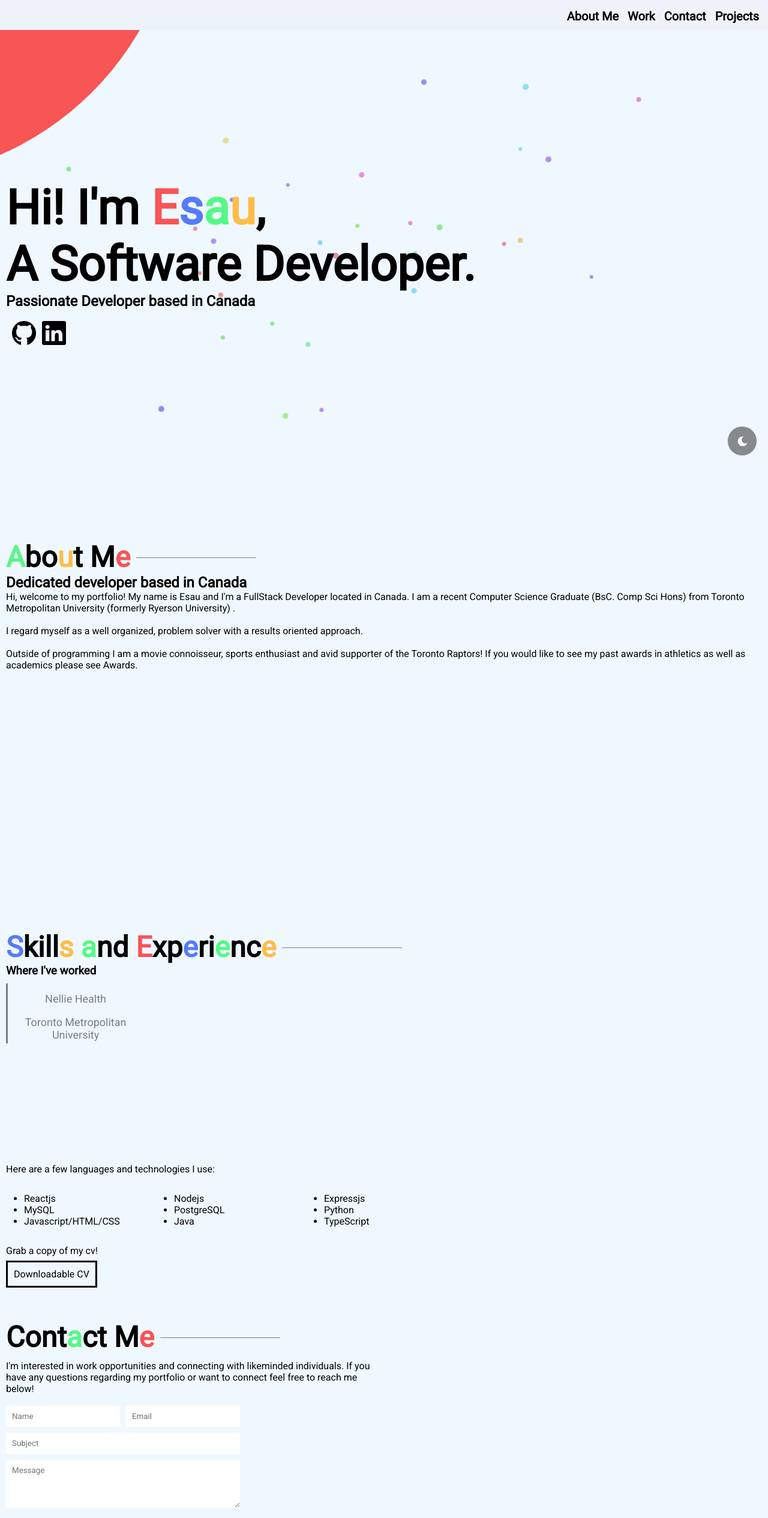
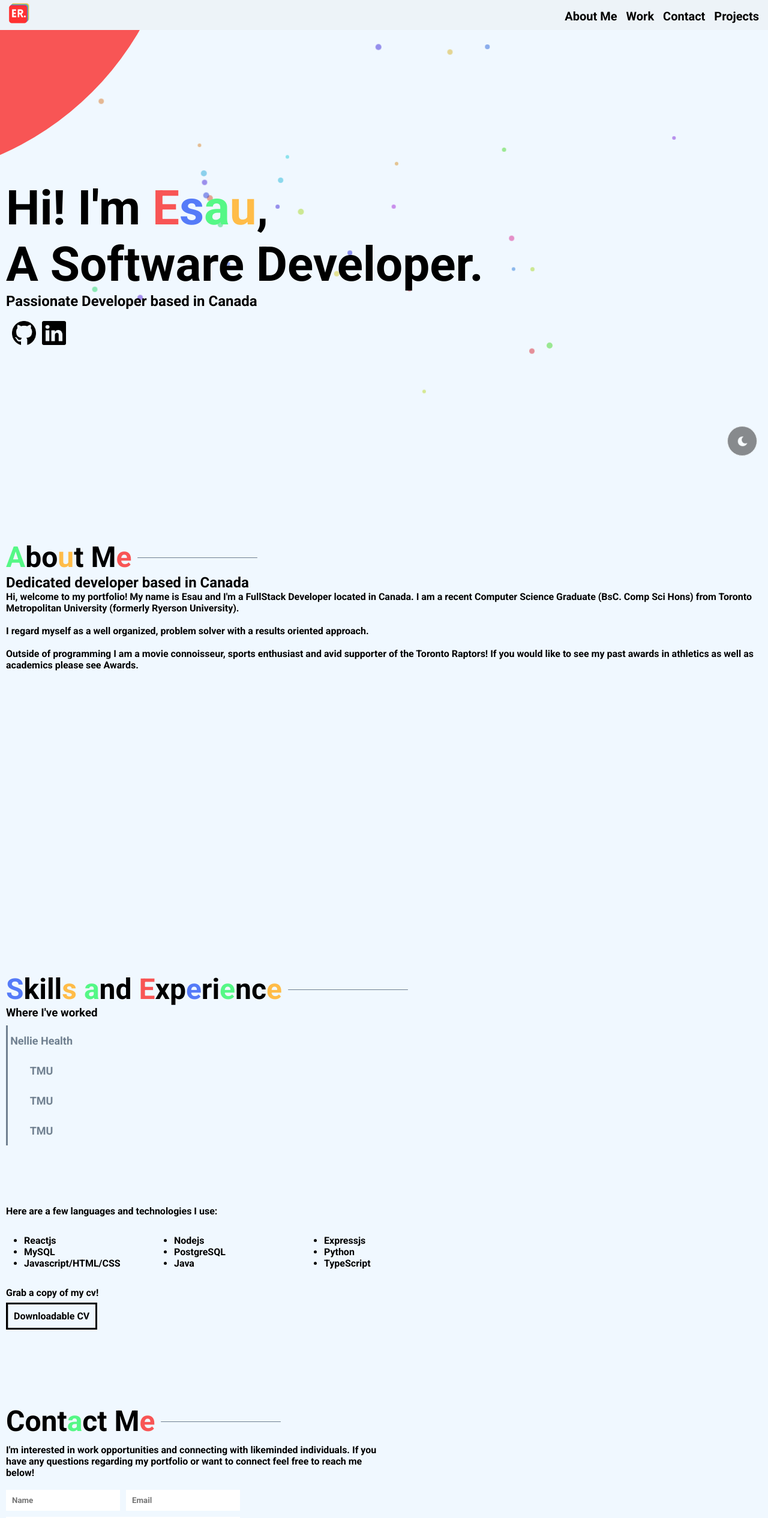
Before and after one commit to codehoover/personal_webpage, a Next.js app: page / in a window 1280 px wide. Shown: the top 2530 px of the page at 60% size. Built offline with nearby package versions, Linux system fonts and the light colour scheme.

Commit message:
fixing styling cross platform

```diff
--- /dev/null
+++ b/src/Work_description/Tmu2.jsx
@@ -0,0 +1,20 @@
+import React from 'react'
+
+const  Tmu2= () => {
+  return (
+
+    <div className="testing_div">
+        <h2>Administrative Technology Assistant @ Toronto Metropolitan University</h2>
+        <h4>April 2018 - Nov 2022</h4>
+        <ul>
+            <li> Developed research studies primarily focused on data retrieval for PhD, Masters and Thesis Psychology students in HTML, CSS, JavaScript and Python</li>
+            <li> Extracted specific data from CSV datasets using the Pandas library in Python</li>
+            <li> Added dynamic sizing as well as date and time functionality to the appointment scheduler component</li>
+            <li> Maintained individual lab websites for the Faculty of Psychology</li>
+            <li> Addressed any hardware or software issues for the Department of Psychology</li>
+        </ul>
+    </div>
+  )
+}
+
+export default Tmu2
--- /dev/null
+++ b/src/Work_description/Tmu3.jsx
@@ -0,0 +1,17 @@
+import React from 'react'
+
+const Tmu3 = () => {
+  return (
+    <div className="testing_div">
+        <h2>Frontend Web Developer @ Toronto Metropolitan University</h2>
+        <h4>May 2020 - Aug 2020</h4>
+        <ul>
+            <li> Handled updating, editing and creating pages on the Ryerson Psychology webpage using AEM</li>
+            <li> Used Wordpress to update (add pages, edit existing pages, change/edit themes, and add custom HTML) lab websites and create new lab websites</li>
+            <li> Programmed multiple research studies focussed on data retrieval in HTML, CSS, and Javascript. Studies were deployed either through URL or Pavlovia.</li>
+         </ul>
+    </div>
+  )
+}
+
+export default Tmu3
--- a/src/pages/index.js
+++ b/src/pages/index.js
@@ -13,8 +13,8 @@ export default function Home() {
         <title>Esau Rahim | Software Developer</title>
         <meta name="description" content="Passionate Developer based in Canada" />
         <meta name="viewport" content="width=device-width, initial-scale=1" />
-        <link rel="icon" href="/RedER.png" />
-        <link href="https://fonts.googleapis.com/css2?family=Roboto&display=swap" rel="stylesheet"/>
+        <link rel="icon" href="/ER_logo.png" />
+        <link href='http://fonts.googleapis.com/css?family=Roboto:400,700' rel='stylesheet' type='text/css'></link>
       </Head>
       <main >
         <Main/>
--- a/src/pages/main.js
+++ b/src/pages/main.js
@@ -3,19 +3,39 @@ import { useEffect, useState } from "react";
 import {useForm, ValidationError } from '@formspree/react';
 import Nellie from "../Work_description/Nellie";
 import Tmu from "../Work_description/Tmu"
+import Tmu2 from "../Work_description/Tmu2";
+import Tmu3 from "../Work_description/Tmu3";
 
 export default function Main() {
 
     const[nellieState, setNellie] = useState(false);
     const[tmuState,setTmu] = useState(false);
+    const[tmu2State,setTmu2] = useState(false);
+    const[tmu3State,setTmu3] = useState(false);
 
     const handleNellie = () =>{
         setNellie(true);
         setTmu(false);
+        setTmu2(false);
+        setTmu3(false);
     }
     const handleTMU = () =>{
         setNellie(false);
         setTmu(true);
+        setTmu2(false);
+        setTmu3(false);
+    }
+    const handleTMU2 = () =>{
+        setNellie(false);
+        setTmu(false);
+        setTmu2(true);
+        setTmu3(false);
+    }
+    const handleTMU3 = () =>{
+        setNellie(false);
+        setTmu(false);
+        setTmu2(false);
+        setTmu3(true);
     }
 
     const [clicked, setClicked] = useState(false);
@@ -110,10 +130,17 @@ export default function Main() {
         <div className={clicked ? "dark-mode" : "body"}>
 
             <div className={"headbar" + hState} >
-                    <a href="#aboutme" className="nav" >About Me</a>
-                    <a href="#resume" className="nav">Work</a>
-                    <a href="#contactme" className="nav">Contact</a>
-                    <a href="#projects" className="nav">Projects</a>
+                <div className="navlogo">
+                <a href="#" className="homenav"><Image src="/ER_logo.png" width={100} height={100} alt="Esau Rahim home menu"/></a>
+                </div>
+
+                <div className="navmenu">
+                <a href="#aboutme" className="nav" >About Me</a>
+                <a href="#resume" className="nav">Work</a>
+                <a href="#contactme" className="nav">Contact</a>
+                <a href="#projects" className="nav">Projects</a>
+                </div>
+
             </div>
 
             <span className={clicked ? "circle2":"circle"}>
@@ -174,7 +201,7 @@ export default function Main() {
                     </div>
 
                     <div className="logo">
-                        <Image src={clicked ? "/BlueER.png" : "/RedER.png"} width={500} height={500} alt="Esau logo"/>
+                        <Image src={clicked ? "/BlueER.png" : "/ER_logo.png"} width={600} height={600} alt="Esau logo" priority={true}/>
                     </div>
 
                 </div>
@@ -198,7 +225,7 @@ export default function Main() {
                     <div className="aboutme_body">
                         <h2>Dedicated developer based in Canada</h2>
                         <p>
-                            Hi, welcome to my portfolio! My name is Esau and I'm a FullStack Developer located in Canada. I am a recent Computer Science Graduate (BsC. Comp Sci Hons) from Toronto Metropolitan University (formerly Ryerson University) .<br/><br/>
+                            Hi, welcome to my portfolio! My name is Esau and I'm a FullStack Developer located in Canada. I am a recent Computer Science Graduate (BsC. Comp Sci Hons) from Toronto Metropolitan University (formerly Ryerson University).<br/><br/>
 
                             I regard myself as a well organized, problem solver with a results oriented approach.<br/><br/>
 
@@ -216,12 +243,15 @@ export default function Main() {
                     <h3>Where I've worked</h3>
                     <div className="timeline">
                         <div className="panel">
-                            <button className="tab-0" onClick={handleNellie}>Nellie Health</button>
-                            <button className="tab-1"onClick={handleTMU}>Toronto Metropolitan University</button>
-
+                            <button className="tab-1" onClick={handleNellie}>Nellie Health</button>
+                            <button className="tab-1" onClick={handleTMU}>TMU</button>
+                            <button className="tab-1" onClick={handleTMU2}>TMU</button>
+                            <button className="tab-1" onClick={handleTMU3}>TMU</button>
                         </div>
                         {nellieState && <Nellie/>}
                         {tmuState && <Tmu/>}
+                        {tmu2State && <Tmu2/> }
+                        {tmu3State && <Tmu3/>}
 
 
                     </div>
--- a/src/styles/globals.css
+++ b/src/styles/globals.css
@@ -3,6 +3,7 @@
 :root {
   --max-width: 1100px;
   --border-radius: 12px;
+  --font-sans: Roboto, sans-serif;
   --font-mono: Roboto, sans-serif, !important;
 
 
@@ -37,38 +38,7 @@
   --card-border-rgb: 131, 134, 135;
 }
 
-@media (prefers-color-scheme: dark) {
-  :root {
-    --foreground-rgb: 255, 255, 255;
-    --background-start-rgb: 0, 0, 0;
-    --background-end-rgb: 0, 0, 0;
 
-    --primary-glow: radial-gradient(rgba(1, 65, 255, 0.4), rgba(1, 65, 255, 0));
-    --secondary-glow: linear-gradient(
-      to bottom right,
-      rgba(1, 65, 255, 0),
-      rgba(1, 65, 255, 0),
-      rgba(1, 65, 255, 0.3)
-    );
-
-    --tile-start-rgb: 2, 13, 46;
-    --tile-end-rgb: 2, 5, 19;
-    --tile-border: conic-gradient(
-      #ffffff80,
-      #ffffff40,
-      #ffffff30,
-      #ffffff20,
-      #ffffff10,
-      #ffffff10,
-      #ffffff80
-    );
-
-    --callout-rgb: 20, 20, 20;
-    --callout-border-rgb: 108, 108, 108;
-    --card-rgb: 100, 100, 100;
-    --card-border-rgb: 200, 200, 200;
-  }
-}
 
 * {
   box-sizing: border-box;
@@ -82,23 +52,9 @@ body {
 
 }
 
-body {
-  color: rgb(var(--foreground-rgb));
-  background: linear-gradient(
-      to bottom,
-      transparent,
-      rgb(var(--background-end-rgb))
-    )
-    rgb(var(--background-start-rgb));
-}
+
 
 a {
   color: inherit;
   text-decoration: none;
 }
-
-@media (prefers-color-scheme: dark) {
-  html {
-    color-scheme: dark;
-  }
-}
--- a/src/styles/main.css
+++ b/src/styles/main.css
@@ -4,11 +4,30 @@
 body{
     -webkit-font-smoothing: subpixel-antialiased;
 }
+::-webkit-scrollbar{
+    width: 10px;
+}
+::-webkit-scrollbar-thumb{
+    background: #557bf8;
+    border-radius: 10px;
+}
 .testing_div{
     display: flex;
     flex-direction: column;
     height: 200px;
     width: 600px;
+    animation: switch 1s  ease-out;
+
+}
+
+@keyframes switch {
+    0%{
+        opacity: 0;
+    }
+    100%{
+        opacity: 1;
+    }
+
 }
 
 html{
@@ -16,17 +35,19 @@ html{
 
 }
 *{
-    font-family: Roboto, sans-serif !important;
+    font-family: var(--font-sans);
+    font-weight: 600;
     font-style: normal;
 }
 
 #resume{
-    @media (max-width:1300px) {
+    @media screen and (max-width:1650px) {
         .orbit-container {
             display: none;
         }
 
     }
+
 }
 .main_content{
     margin-right: 10px;
@@ -42,8 +63,8 @@ html{
     padding-top: 250px;
     padding-bottom: 400px;
     container-type: size;
-    font-family: Roboto, sans-serif !important;
-    font-weight: 900;
+    font-family: var(--font-mono);
+    font-weight: 600;
     font-style: normal;
 }
 
@@ -51,8 +72,9 @@ html{
     display: flex;
     flex-direction: column;
     position: relative;
-    height: 600px;
+    height: 670px;
     margin-bottom: 50px;
+    overflow: hidden;
     container-type: size;
 }
 @container (max-width: 500px){
@@ -62,6 +84,7 @@ html{
     .stack{
         font-size: 0.7em
     }
+
 
 }
 
@@ -131,7 +154,7 @@ html{
 }
 
 .fillable{
-    font-family: Roboto, sans-serif !important;
+    font-family: var(--font-sans);
     padding-top: 10px;
     width: 50%;
     display: inline-block;
@@ -167,7 +190,7 @@ input:invalid:focus{
     width:150%;
     max-width: 390px;
     outline: none;
-    font-family: Roboto, sans-serif !important;
+    font-family: var(--font-mono);
 }
 .subject{
     display: block;
@@ -230,7 +253,8 @@ input:invalid:focus{
 
 .headline{
     position: relative;
-    font-size: 5em;
+    font-size: clamp(40px, 8vw, 80px);
+    font-weight: 600;
     display: inline-block;
 }
 @container (max-width:500px){
@@ -310,7 +334,8 @@ input:invalid:focus{
     background-color:rgb(237, 243, 248);
     color: black;
     display: flex;
-    justify-content: flex-end;
+    flex-direction: row;
+    justify-content: space-between;
 }
 .headbardown{
     position: sticky;
@@ -320,7 +345,7 @@ input:invalid:focus{
     height: 50px;
 
     display: flex;
-    justify-content: flex-end;
+    justify-content: space-between;
     transition: 0.5s;
 }
 .headbarup{
@@ -334,13 +359,22 @@ input:invalid:focus{
     background-color:rgb(237, 243, 248);
     color: black;
     display: flex;
-    justify-content: flex-end;
+    justify-content: space-between;
     transition: 0.5s;
+}
+.navmenu{
+    display: flex;
+}
+.homenav{
+    position: absolute;
+    top: -20px;
+    left: -20px;
+
 }
 .nav{
     transition: transform 0.5s;
     display: block;
-    font-family: Roboto, sans-serif !important;
+    font-family: var(--font-mono);
     font-size: 20px;
     font-style: normal;
     font-weight: 600;
@@ -351,7 +385,9 @@ input:invalid:focus{
     transform: translateY(-10px);
 }
 
+.homenav{
 
+}
   /*animated arrow and light/darkmode toggle*/
 
 
@@ -410,7 +446,7 @@ input:invalid:focus{
     flex-direction: row;
     margin-top: 10px;
     height: 300px;
-    width: 60%;
+    width: 80%;
 }
 .highlight-styled{
     width: 2px;
@@ -421,32 +457,7 @@ input:invalid:focus{
     display: flex;
     flex-direction: column;
     margin-right: 40px;
-    transition: 0.2s;
-}
-.tab-0{
-    outline: none;
-    background-color: transparent;
-    color: slategray;
-    border: none;
-    border-left: 3px solid slategray ;
-    font-size: 18px;
-    width: 90%;
-    height: 50px;
-
-    transition:0.3s;
-}
-.tab-0:hover{
-    background-color: rgba(19, 192, 57, 0.1);
-    color: rgb(248, 85, 85);
-    border: none;
-    border-left: 3px solid rgb(85, 248, 134);
-    transition: 0.5s;
-    cursor: pointer;
-}
-.tab-0:focus{
-    color: rgb(248, 85, 85);
-    border: none;
-    border-left: 3px solid rgb(85, 248, 134);
+    width: 10vw;
 }
 
 .tab-1{
@@ -458,6 +469,9 @@ input:invalid:focus{
     font-size: 18px;
     width: 90%;
     height: 50px;
+    display: flex;
+    align-items: center;
+    justify-content: center;
 
     transition:0.3s;
 }
@@ -597,10 +611,14 @@ input:invalid:focus{
     width: 200px;
     height: 200px;
     animation: float 5s infinite ease;
+    container-type: inline-size;
 
-    @media (max-width:1400px) {
+}
+@container (max-width:1500px) {
+    .logo{
         display: none;
     }
+
 }
 
 @keyframes float {
@@ -668,6 +686,9 @@ input:invalid:focus{
     z-index: 3;
 
     animation: spin-right 30s linear infinite;
+    -webkit-animation: spin-right 30s linear infinite;
+    -moz-animation: spin-right 30s linear infinite;
+    -o-animation: spin-right 30s linear infinite;
     transition: 0.5s ease-in-out;
 
 }
@@ -686,6 +707,9 @@ input:invalid:focus{
     z-index: 2;
 
     animation: spin-right 35s linear infinite;
+    -webkit-animation: spin-right 35s linear infinite;
+    -moz-animation: spin-right 35s linear infinite;
+    -o-animation: spin-right 35s linear infinite;
     transition: 0.5s ease-in-out;
 }
 .middle-orbit:hover{
@@ -704,6 +728,9 @@ input:invalid:focus{
     z-index: 1;
 
     animation: spin-right 40s linear infinite;
+    -webkit-animation: spin-right 40s linear infinite;
+    -moz-animation: spin-right 40s linear infinite;
+    -o-animation: spin-right 40s linear infinite;
     transition: 0.5s ease-in-out;
 
 }
@@ -723,6 +750,9 @@ input:invalid:focus{
     border-radius: 50%;
     background-color: rgb(85, 123, 248);
     animation: rotate-right 35s linear infinite;
+    -webkit-animation: rotate-right 35s linear infinite;
+    -moz-animation: rotate-right 35s linear infinite;
+    -o-animation: rotate-right 35s linear infinite;
 
 }
 
@@ -737,6 +767,9 @@ input:invalid:focus{
     border-radius: 50%;
     background-color: white;
     animation: rotate-right 35s linear infinite;
+    -webkit-animation: rotate-right 35s linear infinite;
+    -moz-animation: rotate-right 35s linear infinite;
+    -o-animation: rotate-right 35s linear infinite;
 
 }
 .middle-orbit span:nth-child(2){
@@ -751,6 +784,9 @@ input:invalid:focus{
     border-radius: 50%;
     background-color: #4A437F;
     animation: rotate-right 35s linear infinite;
+    -webkit-animation: rotate-right 35s linear infinite;
+    -moz-animation: rotate-right 35s linear infinite;
+    -o-animation: rotate-right 35s linear infinite;
 
 }
 .middle-orbit span:nth-child(3){
@@ -765,6 +801,9 @@ input:invalid:focus{
     border-radius: 50%;
     background-color: #4A437F;
     animation: rotate-right 35s linear infinite;
+    -webkit-animation: rotate-right 35s linear infinite;
+    -moz-animation: rotate-right 35s linear infinite;
+    -o-animation: rotate-right 35s linear infinite;
 
 }
 
@@ -780,6 +819,9 @@ input:invalid:focus{
     border-radius: 50%;
     background-color: #4A437F;
     animation: rotate-right 40s linear infinite;
+    -webkit-animation: rotate-right 40s linear infinite;
+    -moz-animation: rotate-right 40s linear infinite;
+    -o-animation: rotate-right 40s linear infinite;
 
 }
 .outer-orbit span:nth-child(2){
@@ -794,6 +836,10 @@ input:invalid:focus{
     border-radius: 50%;
     background-color: #4A437F;
     animation: rotate-right 40s linear infinite;
+    -webkit-animation: rotate-right 40s linear infinite;
+    -moz-animation: rotate-right 40s linear infinite;
+    -o-animation: rotate-right 40s linear infinite;
+
 }
 
 .outer-orbit span:nth-child(3){
@@ -808,6 +854,9 @@ input:invalid:focus{
     border-radius: 50%;
     background-color: white;
     animation: rotate-right 40s linear infinite;
+    -webkit-animation: rotate-right 40s linear infinite;
+    -moz-animation: rotate-right 40s linear infinite;
+    -o-animation: rotate-right 40s linear infinite;
 }
 /* animations */
 @keyframes spin-right {
@@ -823,6 +872,10 @@ input:invalid:focus{
 
 @keyframes rotate-right {
     100%{
+        -webkit-transform: rotate(-360deg);
+        -moz-transform: rotate(-360deg);
+        -ms-transform: rotate(-360deg);
+        -o-transform: rotate(-360deg);
         transform: rotate(-360deg);
     }
 
```
Also changed, not shown: public/ER_logo.png (added).
